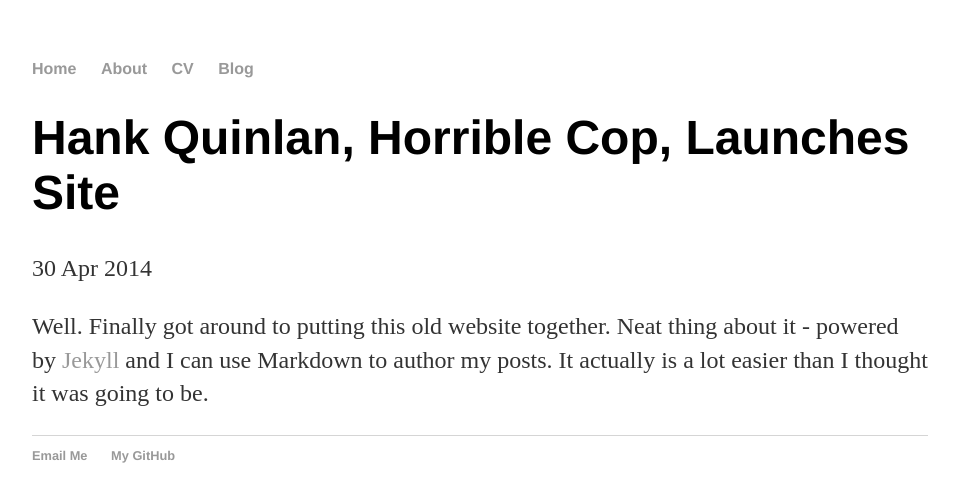
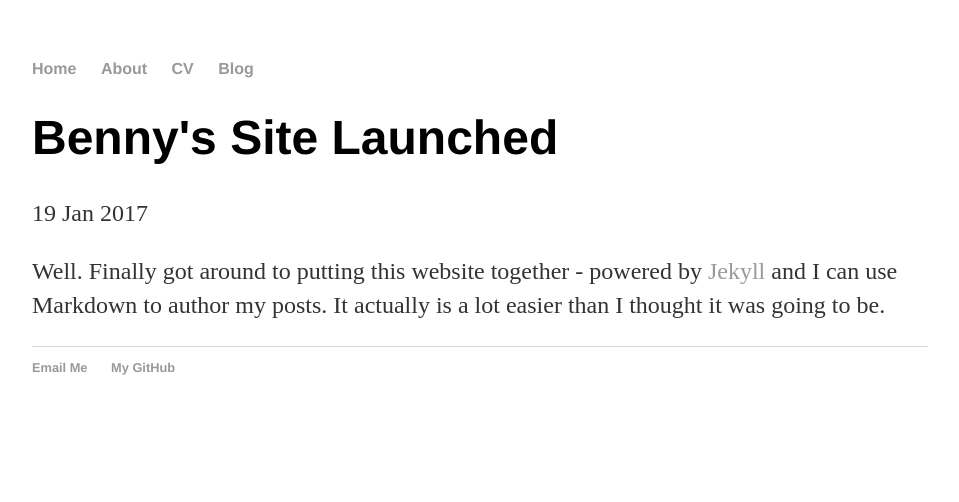
Before and after one commit to bennyfang/bennyfang.github.io, a Jekyll site: the page built from _posts/2014-04-30-hank-quinlan-site-launched.md, in a window 1280 px wide. Shown: the top 502 px of the page, without its empty margins (160-1119 px from the left). Built offline with Jekyll 4.4.1, drawn with Linux system fonts in a browser that asks for light colours.

Commit message:
Update 2014-04-30-hank-quinlan-site-launched.md

```diff
--- a/_posts/2014-04-30-hank-quinlan-site-launched.md
+++ b/_posts/2014-04-30-hank-quinlan-site-launched.md
@@ -1,7 +1,7 @@
 ---
 layout: post
-title: "Hank Quinlan, Horrible Cop, Launches Site"
-date: 2014-04-30
+title: "Benny's Site Launched"
+date: 2017-01-19
 ---
 
-Well. Finally got around to putting this old website together. Neat thing about it - powered by [Jekyll](http://jekyllrb.com) and I can use Markdown to author my posts. It actually is a lot easier than I thought it was going to be.
+Well. Finally got around to putting this website together - powered by [Jekyll](http://jekyllrb.com) and I can use Markdown to author my posts. It actually is a lot easier than I thought it was going to be.
```
